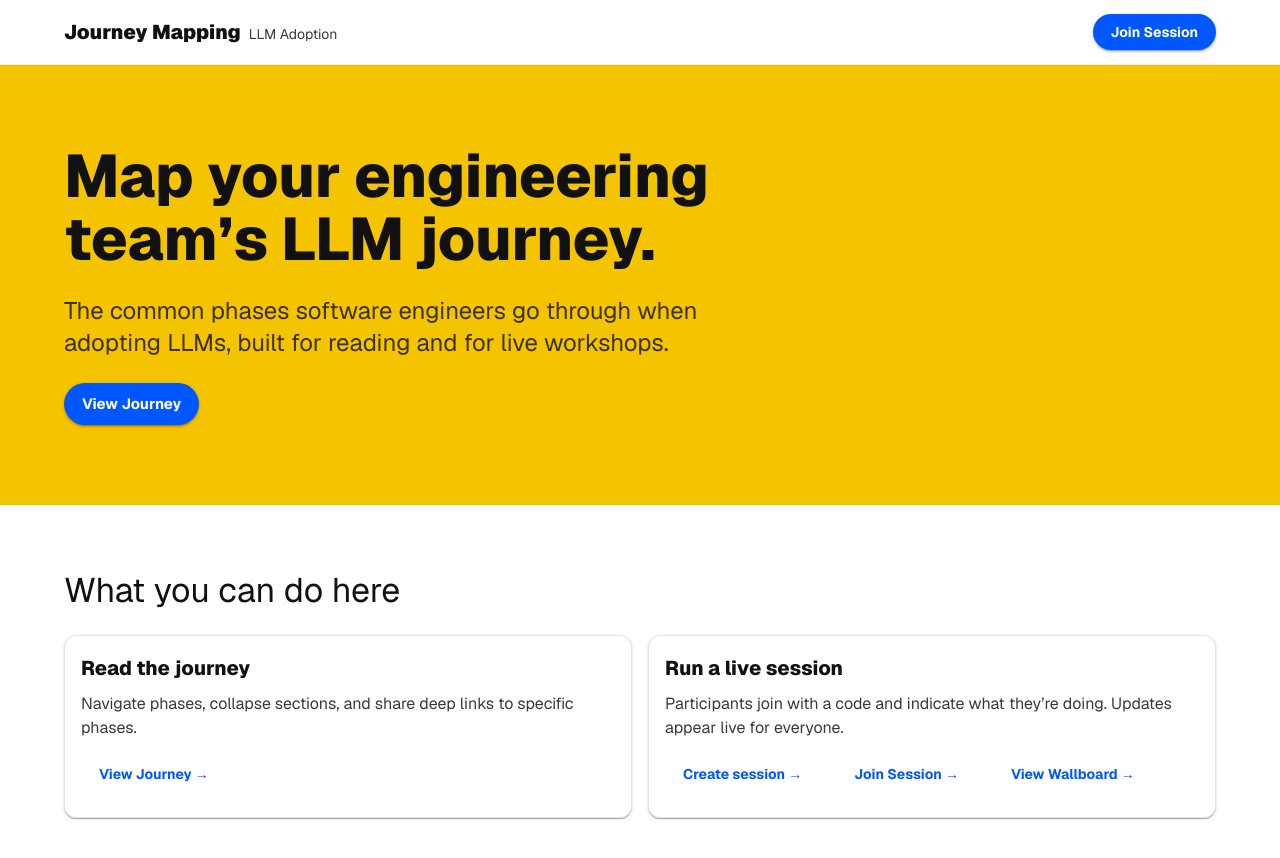
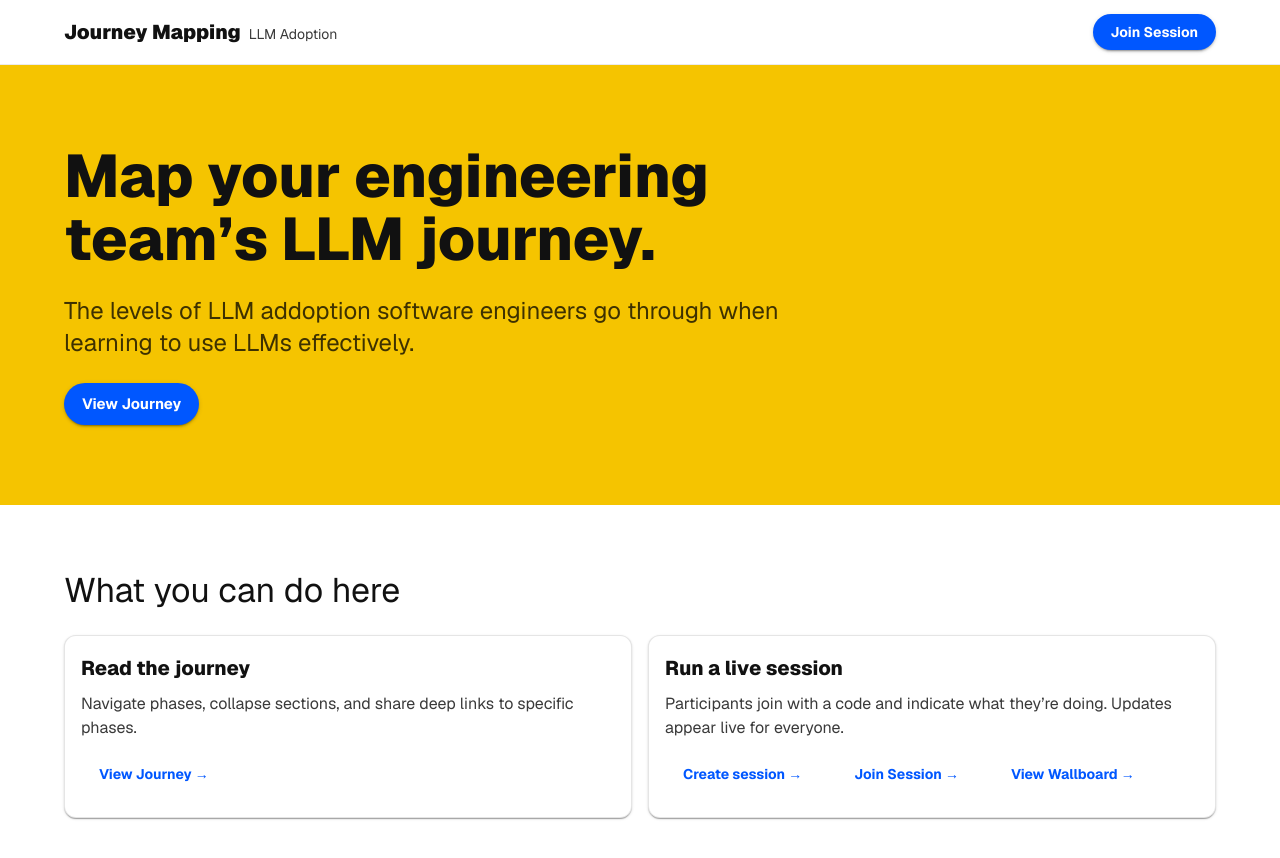
Before and after one commit to jayclockwork/where-is-maldo, a Next.js app in the folder web/: page / in a window 1280 px wide. Shown: the top 858 px of the page. Built offline with nearby package versions, Linux system fonts and the light colour scheme; what @mui/material-nextjs would draw is missing.

Commit message:
Changed content

```diff
--- a/web/src/app/page.tsx
+++ b/web/src/app/page.tsx
@@ -16,8 +16,7 @@ export default function Home() {
               Map your engineering team’s LLM journey.
             </Typography>
             <Typography variant="h5" sx={{ color: "rgba(0,0,0,0.75)", maxWidth: 720 }}>
-              The common phases software engineers go through when adopting LLMs, built for
-              reading and for live workshops.
+              The levels of LLM addoption software engineers go through when learning to use LLMs effectively.
             </Typography>
             <Stack direction="row" spacing={2} sx={{ flexWrap: "wrap" }}>
               <Button component={Link} href="/journey" variant="contained" color="primary" size="large">
```
